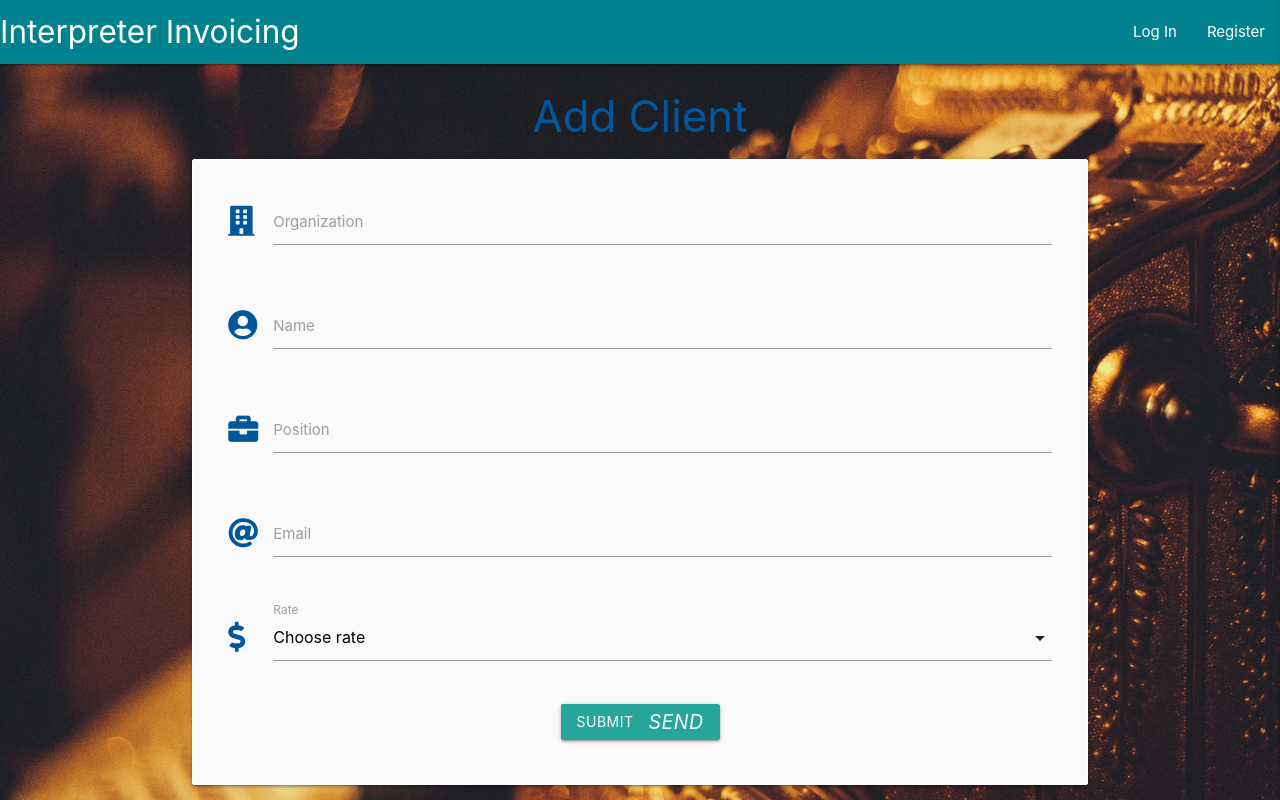
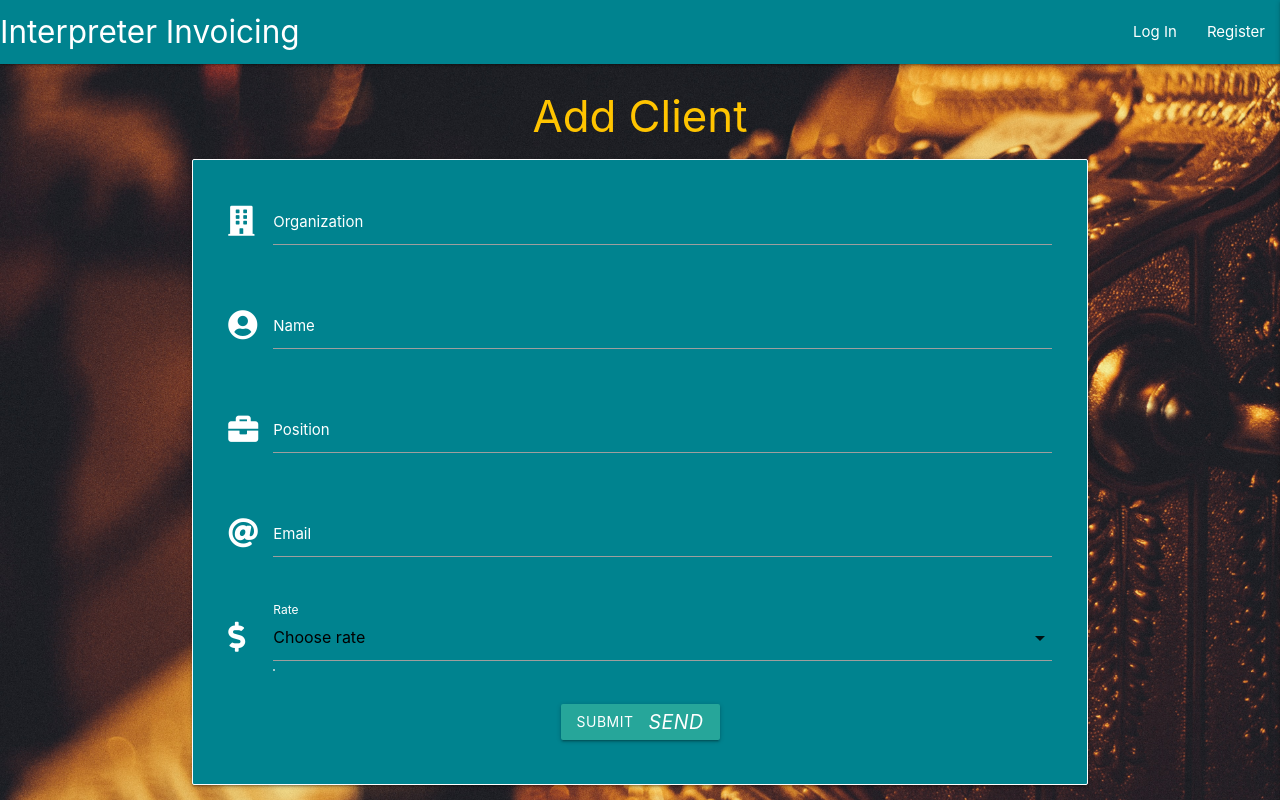
Before and after one commit to Code-Institute-Submissions/katjacodes-invoicingApp_OctResub, a Flask app: page /add_client in a window 1280 px wide. Run offline with Flask 2, Linux system fonts and the light colour scheme; data that the repository does not hold is empty; some libraries are stand-ins or nearby versions.

Commit message:
style add client page

```diff
--- a/templates/addClient.html
+++ b/templates/addClient.html
@@ -3,57 +3,57 @@
 {% extends "base.html" %}
 {% block content %}
 
-<h3 class="light-blue-text text-darken-4 center-align">Add Client</h3>
+<h3 class="amber-text text-accent-3 center-align">Add Client</h3>
 
-    <div class="row card-panel grey lighten-5" >
+    <div class="row card-panel white-text cyan darken-3 text-shadow" >
         <form class="col s12" method="POST" action="{{ url_for('add_client') }}">
             <!-- client organization -->
             <div class="row">
                 <div class="input-field col s12">
-                    <i class="fas fa-building prefix light-blue-text text-darken-4"></i>
-                    <input id="client_organization" name="client_organization" minlength="4" maxlength="50"
+                    <i class="fas fa-building prefix white-text"></i>
+                    <input id="client_organization" class="white-text" name="client_organization" minlength="4" maxlength="50"
                         type="text" class="validate" required>
-                    <label for="client_organization">Organization</label>
+                    <label for="client_organization" class="white-text">Organization</label>
                 </div>
             </div>
             <!-- client name -->
             <div class="row">
                 <div class="input-field col s12">
-                    <i class="fas fa-user-circle prefix light-blue-text text-darken-4"></i>
-                    <input id="client_name" name="client_name" minlength="5" maxlength="50"
+                    <i class="fas fa-user-circle prefix white-text"></i>
+                    <input id="client_name" class="white-text" name="client_name" minlength="5" maxlength="50"
                         type="text" class="validate" required>
-                    <label for="client_name">Name</label>
+                    <label for="client_name" class="white-text">Name</label>
                 </div>
             </div>
             <!-- client position -->
             <div class="row">
                 <div class="input-field col s12">
-                    <i class="fas fa-briefcase prefix light-blue-text text-darken-4"></i>
-                    <input id="client_position" name="client_position" minlength="5" maxlength="50"
+                    <i class="fas fa-briefcase prefix white-text"></i>
+                    <input id="client_position" class="white-text" name="client_position" minlength="5" maxlength="50"
                         type="text" class="validate" required>
-                    <label for="client_position">Position</label>
+                    <label for="client_position" class="white-text">Position</label>
                 </div>
             </div>
             <!-- client email address -->
             <div class="row">
                 <div class="input-field col s12">
-                    <i class="fas fa-at prefix light-blue-text text-darken-4"></i>
-                    <input id="client_email" name="client_email" minlength="5" maxlength="50"
+                    <i class="fas fa-at prefix white-text"></i>
+                    <input id="client_email" class="white-text" name="client_email" minlength="5" maxlength="50"
                         type="email" class="validate" required>
-                    <label for="client_email">Email</label>
+                    <label for="client_email" class="white-text">Email</label>
                 </div>
             </div>
             <!-- rate selection -->
             <div class="row">
                 <div class="input-field col s12">
-                    <i class="fas fa-dollar-sign prefix light-blue-text text-darken-4"></i>
+                    <i class="fas fa-dollar-sign prefix white-text"></i>
                     <select id="category_name" name="category_name" class="validate" required>
                         <option value="" disabled selected>Choose rate</option>
                         {% for category in categories %}
                             <option value="{{ category.category_name }}">{{ category.category_name }}</option>
                         {% endfor %}
                     </select>
-                    <label for="category_name">Rate</label>
+                    <label for="category_name" class="white-text">Rate</label>
                 </div>
             </div>
             <!-- submit button -->
--- a/templates/base.html
+++ b/templates/base.html
@@ -21,7 +21,7 @@
         <!-- top navbar -->
 		<nav class="nav-extended cyan darken-3">
 			<div class="nav-wrapper">
-				<a href="{{ url_for('get_clientInfo') }}" class="brand-logo">Interpreter Invoicing</a>
+				<a href="{{ url_for('login') }}" class="brand-logo">Interpreter Invoicing</a>
 				<a href="#" data-target="mobile-demo" class="sidenav-trigger right"><i class="fas fa-bars"></i></a>
 				<ul class="right hide-on-med-and-down">
 
```
